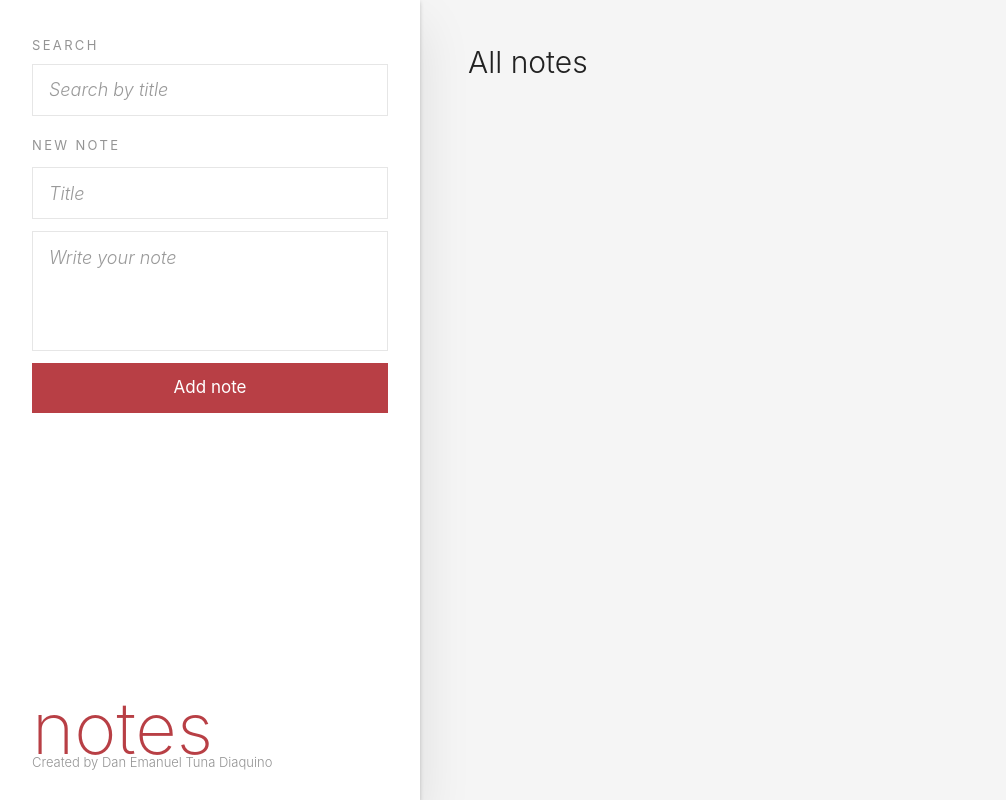
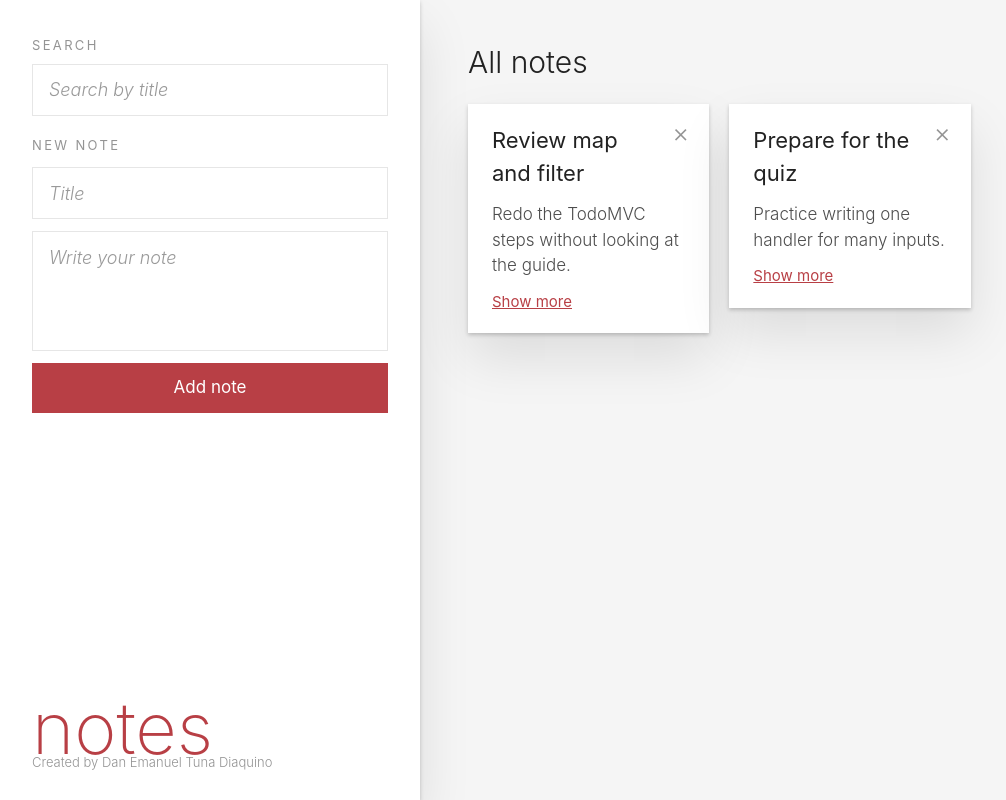
Before and after one commit to danemanueldiaquino/csit340G6-notes, a React (Vite) app: page / in a window 1280 px wide. Shown: the whole page, without its empty margins (0-1006 px from the left). Built offline with nearby package versions, Linux system fonts and the light colour scheme.

Commit message:
feat: render notes from state with map

```diff
--- a/src/components/Notes.jsx
+++ b/src/components/Notes.jsx
@@ -1,4 +1,20 @@
+import { useState } from 'react'
+import NoteCard from './NoteCard.jsx'
+
 function Notes() {
+  const [notes,] = useState([
+    {
+      id: 1,
+      title: 'Review map and filter',
+      body: 'Redo the TodoMVC steps without looking at the guide.',
+    },
+    {
+      id: 2,
+      title: 'Prepare for the quiz',
+      body: 'Practice writing one handler for many inputs.',
+    },
+  ])
+
   return (
     <div className="grid min-h-screen grid-cols-[420px_1fr] bg-[#f5f5f5] text-[#222222]">
       <aside className="sticky top-0 flex h-screen flex-col gap-5 bg-white px-8 py-9 shadow-[0_2px_4px_0_rgba(0,0,0,0.2),0_25px_50px_0_rgba(0,0,0,0.1)]">
@@ -49,6 +65,23 @@ function Notes() {
 
       <main className="px-12 py-11">
         <h2 className="mb-6 text-3xl">All notes</h2>
+        <ul className="grid grid-cols-3 items-start gap-5">
+          {notes.map((note) => (
+            <li
+              key={note.id}
+              className="relative min-h-32 bg-white px-6 py-5 shadow-[0_2px_4px_0_rgba(0,0,0,0.2),0_25px_50px_0_rgba(0,0,0,0.1)]"
+            >
+              <NoteCard title={note.title} body={note.body} />
+
+              <button
+                type="button"
+                className="absolute top-4 right-5 cursor-pointer text-[26px] leading-none text-[#949494] hover:text-[#c18585]"
+              >
+                ×
+              </button>
+            </li>
+          ))}
+        </ul>
       </main>
     </div>
   )
```
